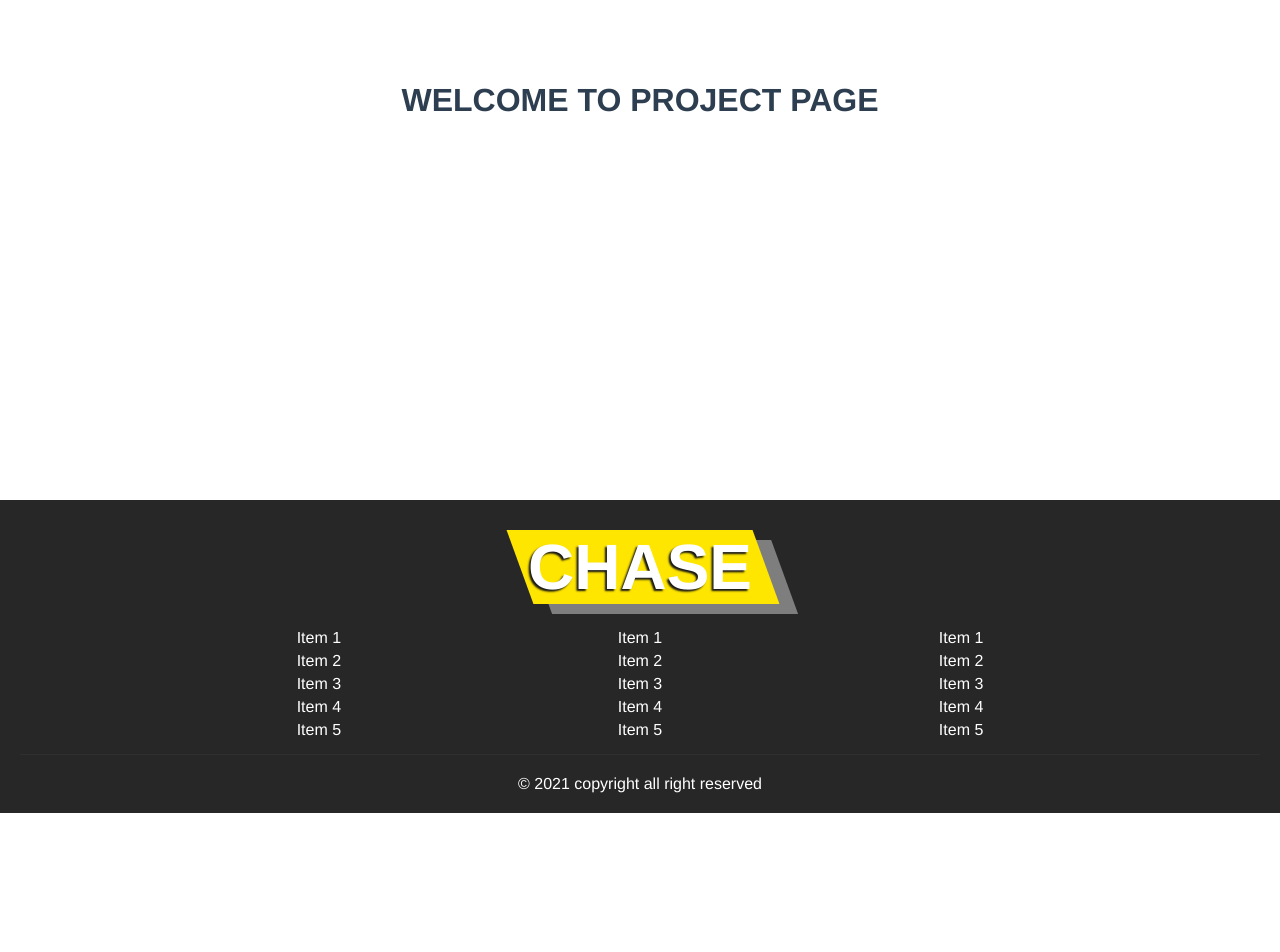
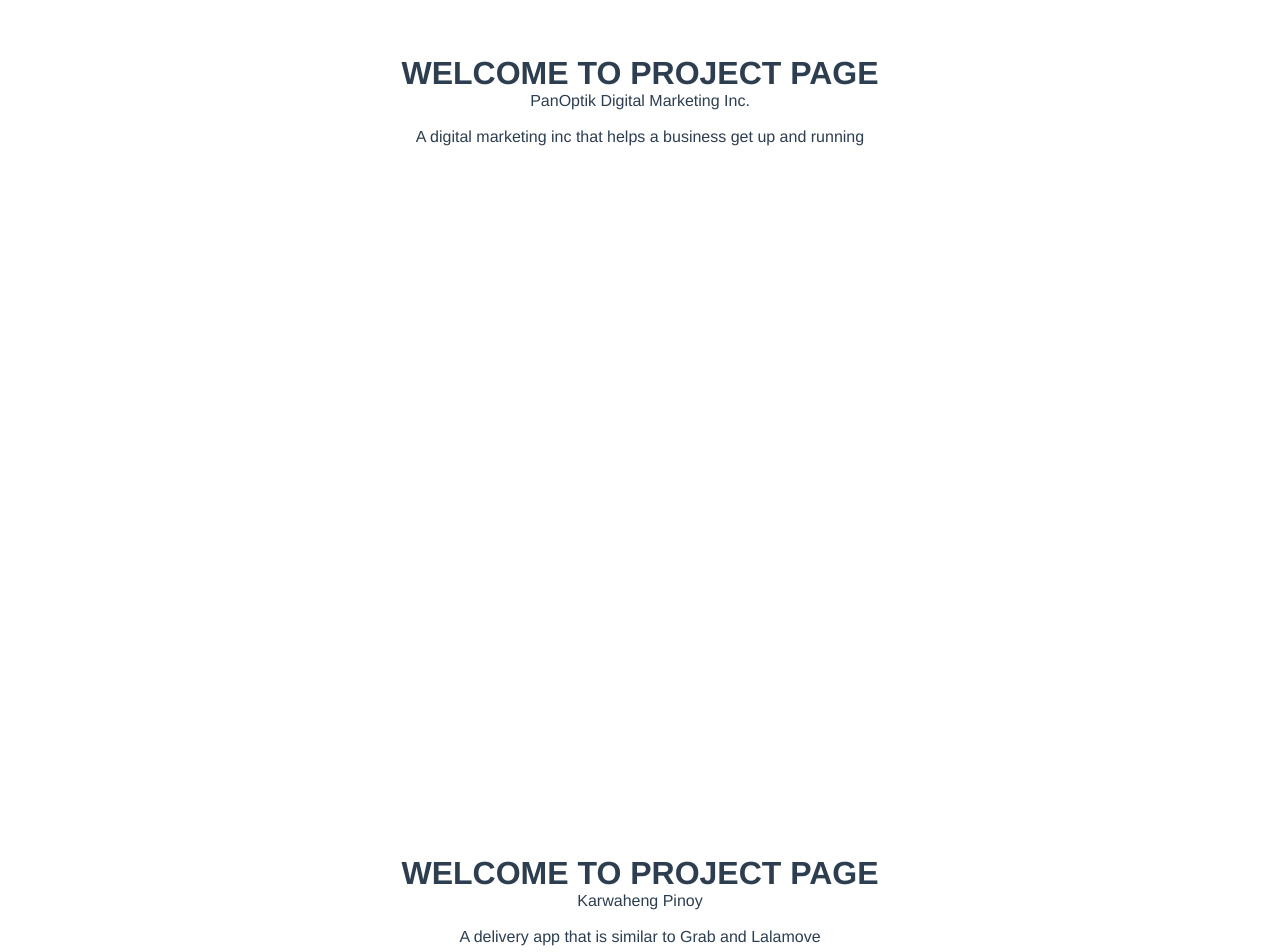
Before and after one commit to mrchaser24/myVuePortfolio, a Vue app: page /Projects in a window 1280 px wide. Shown: the part 300-1252 px from the top of the page. Before the commit the page ends 1113 px from the top, so only its background shows below. Built offline with nearby package versions, Linux system fonts and the light colour scheme.

Commit message:
installed and implement \vuex

```diff
--- a/package.json
+++ b/package.json
@@ -16,7 +16,8 @@
     "serve-static": "^1.14.1",
     "vue": "^2.6.11",
     "vue-router": "^3.5.1",
-    "vueperslides": "^2.15.0"
+    "vueperslides": "^2.15.0",
+    "vuex": "^3.6.2"
   },
   "devDependencies": {
     "@fortawesome/fontawesome-free": "^5.15.3",
--- a/src/main.js
+++ b/src/main.js
@@ -7,11 +7,16 @@
 import AOS from 'aos';
 import 'aos/dist/aos.css';
 import router from './router';
+//Vuex
+import Vuex from 'vuex';
+import store from './store.js';
 
 AOS.init();
+Vue.use(Vuex);
 
 Vue.config.productionTip = false
 new Vue({
   router,
+  store,
   render: h => h(App),
 }).$mount('#app')
--- /dev/null
+++ b/src/store.js
@@ -0,0 +1,32 @@
+import Vue from 'vue';
+import Vuex from 'vuex';
+
+Vue.use(Vuex);
+
+const projList = [
+    {
+        title: "PanOptik Digital Marketing Inc.",
+        description: "A digital marketing inc that helps a business get up and running",
+        tools: "HTML5, CSS3, JS, Bootstrap",
+    },
+    {
+        title: "Karwaheng Pinoy",
+        description: "A delivery app that is similar to Grab and Lalamove",
+        tools: "HTML5, CSS3, JS, Bootstrap",
+    },
+];
+
+export default new Vuex.Store({
+    state: {
+        projectsList: projList,
+
+    },
+    getters: {
+        getProjectList(state){
+            return state.projectsList;
+        },
+    },
+    mutations: {},
+    actions: {},
+    modules: {}
+});
--- a/src/views/Contact/index.vue
+++ b/src/views/Contact/index.vue
@@ -8,7 +8,9 @@
                 </div>
                 <div class="container">
                     <div class="left-side box">
+                        <form action="" method="post">
 
+                        </form>
                     </div>
                     <div class="right-side box">right</div>
                 </div>
--- a/src/views/Project/index.vue
+++ b/src/views/Project/index.vue
@@ -1,8 +1,10 @@
 <template>
   <div class="main-page">
       <Header/>
-      <div class="content">
+      <div class="content"  v-for="item in getProjectList" :key="item.title">
           <h1>WELCOME TO PROJECT PAGE</h1>
+          <p>{{ item.title }}</p><br/>
+          <p>{{ item.description }}</p>
       </div>
       <Footer/>
   </div>
@@ -11,12 +13,22 @@
 <script>
 import Header from '../../components/Header';
 import Footer from '../../components/Footer';
+import {mapGetters} from 'vuex';
 
 export default {
     components: {
         Header,
         Footer
-    }
+    },
+    data() {
+        return{
+            showProjectList: []
+        }
+    },
+    computed: {
+        ...mapGetters(["getProjectList"])
+    },
+    mounted(){}
 }
 </script>
 
```
Also changed, not shown: 1 other file (tests, documents, lock files or other folders).
